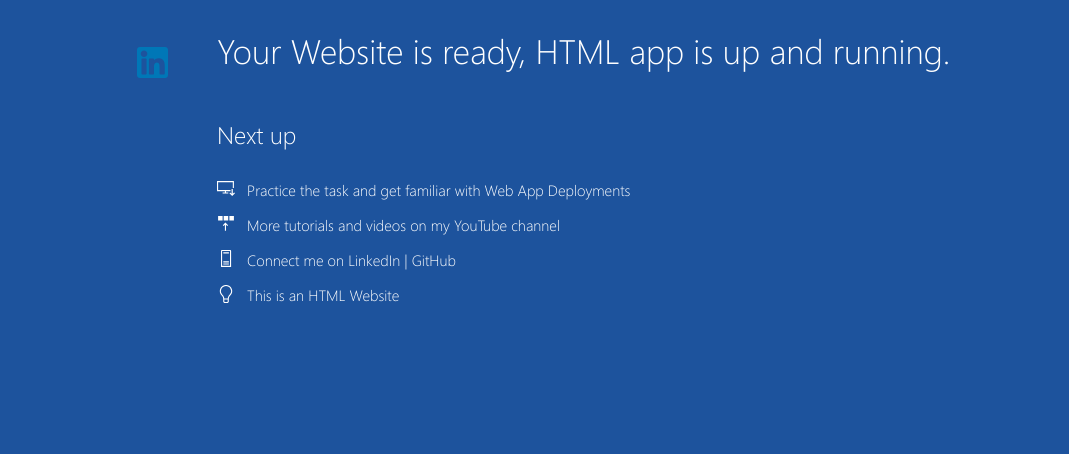
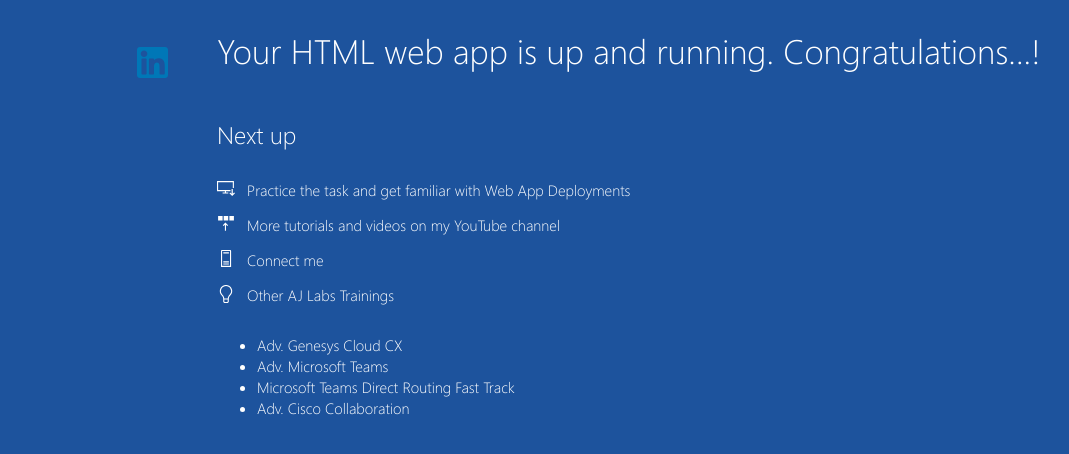
Before and after one commit to vpjaseem/html-web-app-sample, a plain HTML site: page index.html in a window 1280 px wide. Shown: the part 264-718 px from the top of the page, without its empty margins (8-1077 px from the left). Drawn offline with Linux system fonts and the light colour scheme.

Commit message:
Update index.html

```diff
--- a/index.html
+++ b/index.html
@@ -19,7 +19,7 @@
         </div>
             <div class="content-body">
                 <div class="success-text">Success!</div>
-                <div class="description line-1"> Your Website is ready, HTML app is up and running.</div>
+                <div class="description line-1"> Your HTML web app is up and running. Congratulations...!</div>
 
                 <div class="next-steps-container">
                     <div class="next-steps-header">Next up</div>
@@ -40,14 +40,24 @@
                             <div class="step-icon">
                                 <img src="img/stackWhite.svg">
                             </div>
-                            <div class="step-text">Connect me on <a href="https://www.linkedin.com/in/abdul-jaseem-ab1560114/">LinkedIn</a> | <a href="https://github.com/vpjaseem">GitHub</a></div>
+                            <div class="step-text"><a href="https://aj-labs.com/" target="_blank">Connect me</a> </div>
                         </div>
                         <div class="step">
                             <div class="step-icon">
                                 <img src="img/lightbulbWhite.svg">
                             </div>
-                            <div class="step-text">This is an HTML Website</a></div>
+                            <div class="step-text">Other AJ Labs Trainings</div>
                         </div>
+
+                        <div class="step">
+                            <ul class="step-text">
+                                <li><a href="https://aj-labs.com/courses/advanced-genesys-cloud-contact-center/Advanced_Genesys_Cloud_Contact_Center_by_AJ_Labs_Syllabus.pdf" target="_blank" rel="noopener">Adv. Genesys Cloud CX</a></li>
+                                <li><a href="https://aj-labs.com/courses/advanced-microsoft-teams-copilot-graph-api/Advanced_Microsoft_Teams_SBCs_Copilot_Graph_API_by_AJ_Labs_Syllabus.pdf" target="_blank" rel="noopener">Adv. Microsoft Teams</a></li>
+                                <li><a href="https://www.udemy.com/course/microsoft-teams-direct-routing-with-all-sbcs-part-of-ms-721/?referralCode=43FA284904FB9F8FC80D" target="_blank" rel="noopener">Microsoft Teams Direct Routing Fast Track</a></li>
+                                <li><a href="https://aj-labs.com/courses/advanced-cisco-collaboration/Advanced%20Cisco%20Collaboration%20Syllabus.pdf" target="_blank" rel="noopener">Adv. Cisco Collaboration</a></li>
+                            </ul>
+                        </div>
+
                     </div>
                 </div>
             </div>
```
